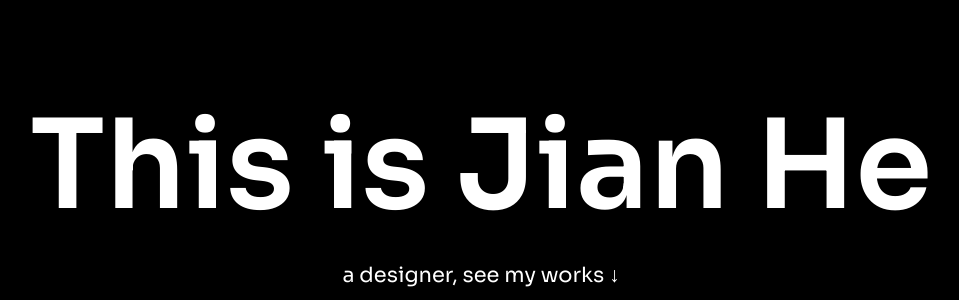
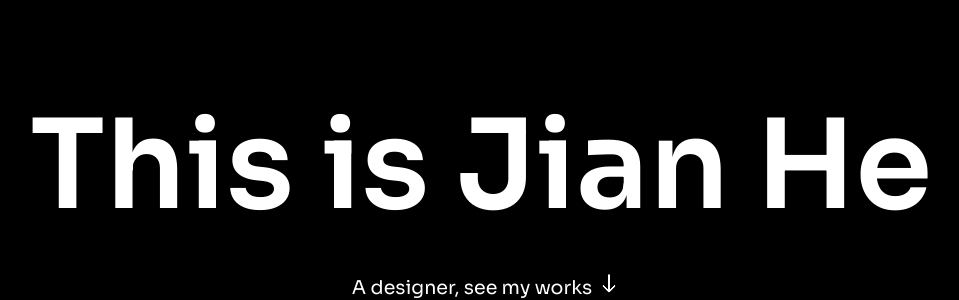
Before and after one commit to hexiaok/my-site, a React (Create React App) app: page / in a window 1280 px wide. Shown: the part 562-862 px from the top of the page, without its empty margins (159-1118 px from the left). Built offline with nearby package versions, Linux system fonts and the light colour scheme.

Commit message:
feat: Animate and reposition sub-hero arrow
- Replaces the static down-arrow character with a CSS-animated arrow.
- Adjusts arrow size, speed, and position for better visual appeal.
- Refactors HTML structure to group sub-hero text and arrow for easier styling.

```diff
--- a/src/GlobeComponent.css
+++ b/src/GlobeComponent.css
@@ -69,11 +69,55 @@
   line-height: normal;
 }
 
+.sub-hero-line {
+  display: flex;
+  justify-content: center;
+  align-items: center;
+  gap: 16px;
+}
+
 .sub-hero-text {
   color: white;
-  font-size: 21px;
+  font-size: 19px;
   font-family: 'Sora';
   font-weight: 400;
   word-wrap: break-word;
-  margin-top: 18px;
+  margin-top: 32px;
 }
+
+.down-arrow {
+  position: relative;
+  top: 10px;
+  width: 0;
+  height: 16px;
+  border: 1px solid;
+  border-radius: 1px;
+  animation: jumpInfinite 0.9s infinite;
+  color: white;
+}
+
+.down-arrow:after {
+  content: " ";
+  position: absolute;
+  top: 6px;
+  left: -5px;
+  width: 8px;
+  height: 8px;
+  border-bottom: 2px solid;
+  border-right: 2px solid;
+  border-radius: 2px;
+  transform: rotateZ(45deg);
+
+}
+
+ @keyframes jumpInfinite {
+  0% {
+    margin-top: 0;
+  }
+  50% {
+    margin-top: 10px;
+  }
+  100% {
+    margin-top: 0;
+  }
+}
--- a/src/GlobeComponent.js
+++ b/src/GlobeComponent.js
@@ -119,7 +119,10 @@ const GlobeComponent = () => {
       />
       <div className="hero-container">
         <div className="hero-text">This is Jian He</div>
-        <div className="sub-hero-text">a designer, see my works ↓</div>
+        <div className="sub-hero-line">
+          <div className="sub-hero-text">A designer, see my works</div>
+          <div className="down-arrow"></div>
+        </div>
       </div>
     </>
   );
```
